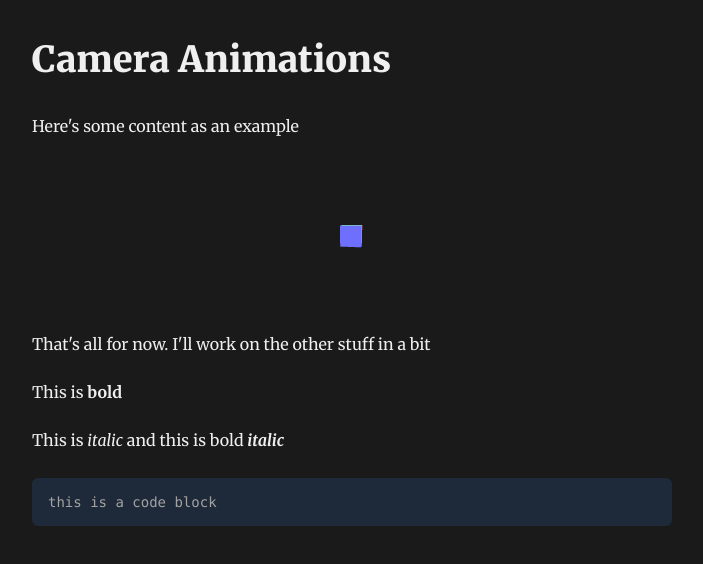
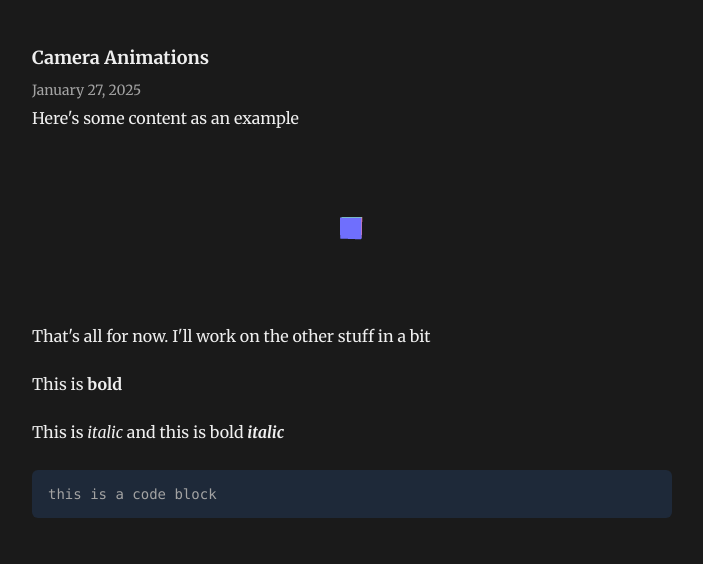
Before and after one commit to CraigKnoblauch/portfolio-2025, a React (Vite) app: page /explorations/camera-animations in a window 1280 px wide. Shown: the top 564 px of the page, without its empty margins (288-991 px from the left). Built offline with nearby package versions, Linux system fonts and the light colour scheme.

Commit message:
pass posts as props in main (will be better for testing); drive title section of an individual post off of post metadata

```diff
--- a/src/App.jsx
+++ b/src/App.jsx
@@ -1,8 +1,7 @@
 // import './App.css'
-import { POSTS } from 'src/posts.js'
 import { Link } from 'react-router-dom'
 
-function App() {
+const App = ({ posts }) => {
 
   return (
     <>
@@ -21,7 +20,7 @@ function App() {
 					{/* Title */}
 					<div className="text-secondary-gray">Explorations</div>
 					{/* Container for a post */}
-                    {POSTS.filter(post => post.featured).map((post, index) => (
+                    {posts.filter(post => post.featured).map((post, index) => (
                         <div key={index} className="flex flex-col space-y-2 pt-6">
                             <Link to={`explorations/${post.slug}`} className="text-primary-white underline">{post.title}</Link>
                             <p className="text-secondary-gray">{post.description}</p>
--- a/src/Explorations.jsx
+++ b/src/Explorations.jsx
@@ -1,8 +1,7 @@
-import { POSTS } from "src/posts.js"
 import { PostsToc } from "src/PostsToc.jsx"
 import { Link } from 'react-router-dom'
 
-function Explorations() {
+const Explorations = ({ posts }) => {
 
   return (
     <>
@@ -13,7 +12,7 @@ function Explorations() {
                 <Link to="/" className="text-secondary-gray merriweather-regular-italic underline text-sm">home</Link>
                 <h1 className="text-primary-white merriweather-bold text-lg pt-4">Explorations</h1>
 
-                <PostsToc posts={POSTS} />
+                <PostsToc posts={posts} />
 
             </div>
         </div>
--- a/src/Markdown.jsx
+++ b/src/Markdown.jsx
@@ -1,15 +1,26 @@
 import React, { Suspense } from 'react'
 import { useParams } from 'react-router-dom'
 
-const Markdown = ({ filename }) => {
+const Markdown = ({ posts }) => {
 
     let { slug } = useParams();
     const Content = React.lazy(() => import(`./mdx/${slug}.mdx`));
+
+    const metadata = posts.find(post => post.slug === slug);
 
     return (
         <>
             <div className="flex flex-col items-center min-h-screen w-full">
                 <div className="justify-left w-8/10 lg:w-1/2">
+                <h1 className="text-primary-white merriweather-bold text-lg py-1">{metadata.title}</h1>
+                <h2 className="text-secondary-gray merriweather-regular text-sm py-1">{
+                    new Date(metadata.date).toLocaleDateString('en-US', {
+                        month: 'long',
+                        day: 'numeric',
+                        year: 'numeric'
+                    })
+                }
+                </h2>
                     <div className="prose merriweather-regular">
                         <Suspense fallback={<h1>Loading...</h1>}>
                             <Content />
--- a/src/main.jsx
+++ b/src/main.jsx
@@ -5,14 +5,15 @@ import App from './App.jsx'
 import Explorations from './Explorations.jsx'
 import Markdown from './Markdown.jsx'
 import { BrowserRouter as Router, Routes, Route } from 'react-router-dom'
+import { POSTS } from 'src/posts.js'
 
 createRoot(document.getElementById('root')).render(
   <StrictMode>
     <Router>
         <Routes>
-            <Route exact path="/" element={<App />} />
-            <Route path="/explorations" element={<Explorations />} />
-            <Route path="/explorations/:slug" element={<Markdown />} />
+            <Route exact path="/" element={<App posts={POSTS} />} />
+            <Route path="/explorations" element={<Explorations posts={POSTS} />} />
+            <Route path="/explorations/:slug" element={<Markdown posts={POSTS}/>} />
         </Routes>
     </Router>
   </StrictMode>,
--- a/src/mdx/camera-animations.mdx
+++ b/src/mdx/camera-animations.mdx
@@ -1,7 +1,5 @@
 import { Canvas } from '@react-three/fiber'
 import Injection from "src/Injection.jsx"
-
-# Camera Animations
 
 Here's some content as an example
 
--- a/src/mdx/lessons-from-a-3d-portfolio.mdx
+++ b/src/mdx/lessons-from-a-3d-portfolio.mdx
@@ -1,7 +1,5 @@
 import { Canvas } from '@react-three/fiber'
 import Injection from "src/Injection.jsx"
-
-# Lessons from a 3D Portfolio
 
 Here's some content as an example
 
--- a/src/mdx/releasing-a-beta.mdx
+++ b/src/mdx/releasing-a-beta.mdx
@@ -1,7 +1,5 @@
 import { Canvas } from '@react-three/fiber'
 import Injection from "src/Injection.jsx"
-
-# Releasing a Beta
 
 Here's some content as an example
 
--- a/src/mdx/rocket-launch.mdx
+++ b/src/mdx/rocket-launch.mdx
@@ -1,7 +1,5 @@
 import { Canvas } from '@react-three/fiber'
 import Injection from "src/Injection.jsx"
-
-# Rocket Launch
 
 Here's some content as an example
 
```
